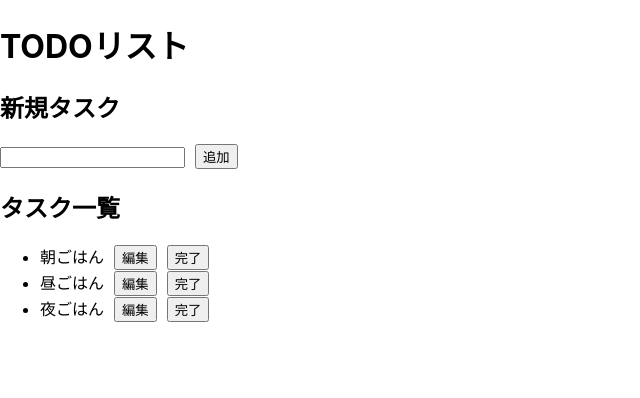
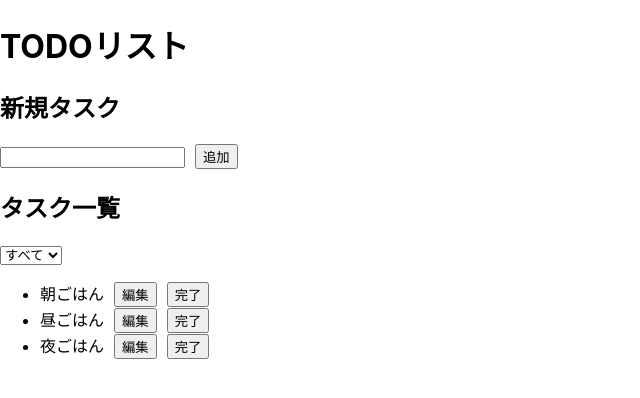
Before and after one commit to nomoto03/react-todo-app, a React (Create React App) app: page / in a window 1280 px wide. Shown: the top 398 px of the page, without its empty margins (0-640 px from the left). Built offline with nearby package versions, Linux system fonts and the light colour scheme.

Commit message:
Filterコンポーネントを作成

```diff
--- a/src/App.js
+++ b/src/App.js
@@ -3,8 +3,9 @@ import "./App.css";
 import NewTaskForm from "./components/NewTaskForm";
 import TaskList from "./components/TaskList";
 import TaskEditForm from "./components/TaskEditForm";
+import Filter from "./components/Filter";
 
-const STATUSES = {
+export const STATUSES = {
   TODO: "TODO",
   IN_PROGRESS: "IN_PROGRESS",
   DONE: "DONE",
@@ -104,7 +105,9 @@ function App() {
         todos={todos}
         handleEditTaskFormOpen={handleEditTaskFormOpen}
         handleCompleteTodo={handleCompleteTodo}
-      />
+      >
+        <Filter />
+      </TaskList>
     </div>
   );
 }
--- /dev/null
+++ b/src/components/Filter.js
@@ -0,0 +1,20 @@
+import React from 'react'
+import { STATUSES } from '../App'
+
+const Filter = () => {
+  const filterOptions = [
+    { value: "all", label: "すべて"},
+    { value: STATUSES.TODO, label: "未着手"},
+    { value: STATUSES.IN_PROGRESS, label: "着手中"},
+    { value: STATUSES.DONE, label: "完了"},
+  ]
+  return (
+    <select>
+      {filterOptions.map((option) =>
+        <option key={option.value} value={option.value}>{option.label}</option>
+      )}
+    </select>
+  )
+}
+
+export default Filter
--- a/src/components/TaskList.js
+++ b/src/components/TaskList.js
@@ -1,9 +1,10 @@
 import React from "react";
 
-const TaskList = ({ todos, handleEditTaskFormOpen, handleCompleteTodo }) => {
+const TaskList = ({ todos, handleEditTaskFormOpen, handleCompleteTodo, children }) => {
   return (
     <div>
       <h2>タスク一覧</h2>
+      { children }
       <ul>
         {todos.map((todo) => (
           <li key={todo.id}>
```
